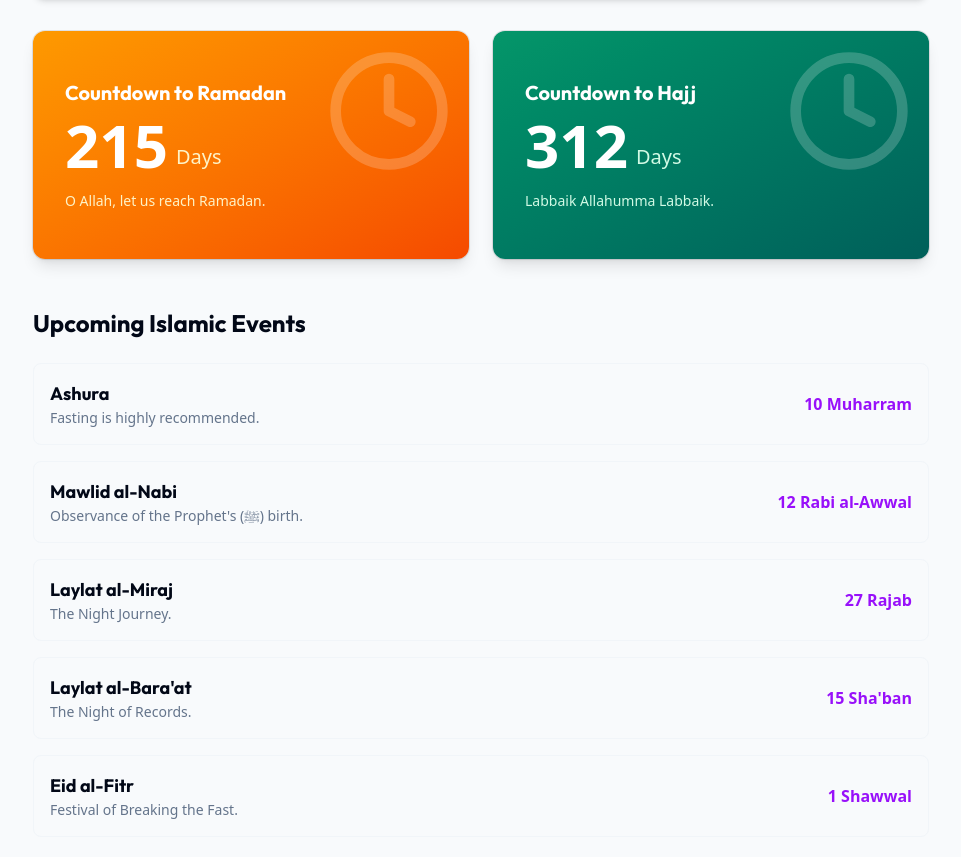
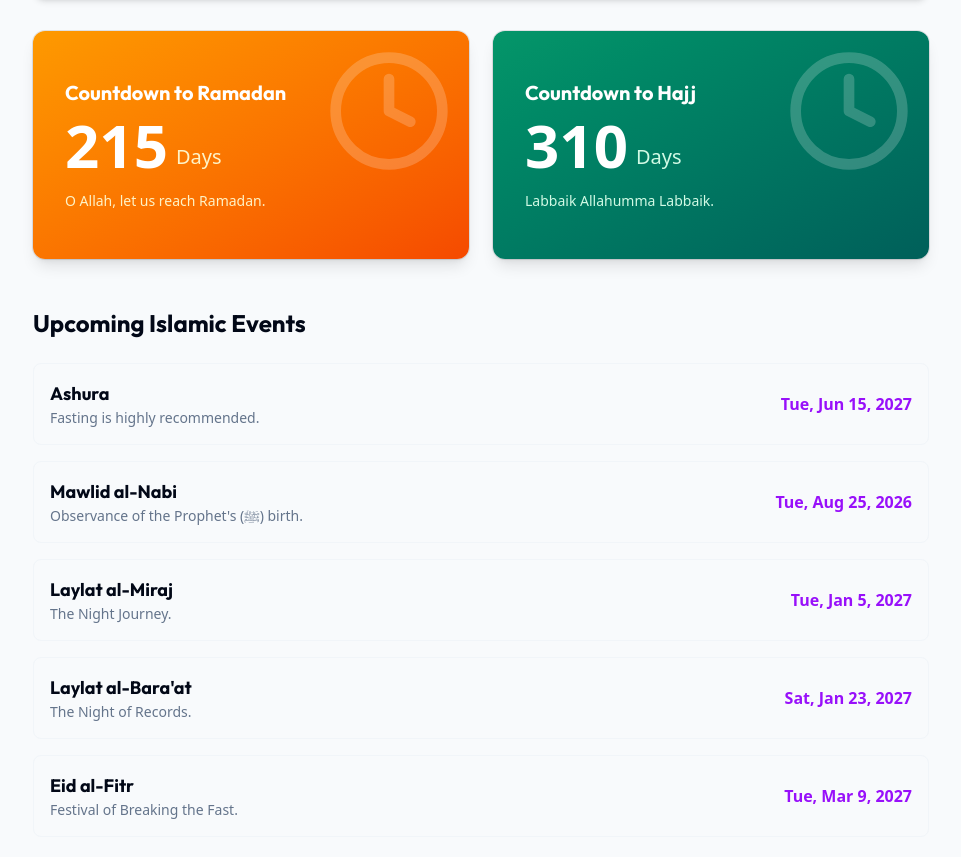
Before and after one commit to hadeedhussainmemon/nur-e-qulb, a Next.js app: page /calendar in a window 1280 px wide. Shown: the part 1124-1981 px from the top of the page, without its empty margins (287-1248 px from the left). Built offline with nearby package versions, Linux system fonts and the light colour scheme; no server answers.

Commit message:
feat: make upcoming islamic events dynamic and add shareable image cards for daily inspiration with promo link

```diff
--- a/src/app/calendar/page.tsx
+++ b/src/app/calendar/page.tsx
@@ -79,7 +79,13 @@ function getHijriDate(date: Date, adjustment: number) {
       month: 'long',
       year: 'numeric'
     });
+    const formatterNum = new Intl.DateTimeFormat('en-US-u-ca-islamic-umalqura', {
+      month: 'numeric'
+    });
     const parts = formatter.formatToParts(adjusted);
+    const monthNumStr = formatterNum.format(adjusted);
+    const monthNum = parseInt(monthNumStr, 10);
+
     let day = '';
     let month = '';
     let year = '';
@@ -88,10 +94,29 @@ function getHijriDate(date: Date, adjustment: number) {
       else if (p.type === 'month') month = p.value;
       else if (p.type === 'year') year = p.value;
     });
-    return { day, month, year };
+    return { day, month, year, monthNum };
   } catch (e) {
-    return { day: String(date.getDate()), month: 'Unknown', year: '1448' };
+    return { day: String(date.getDate()), month: 'Unknown', year: '1448', monthNum: 1 };
   }
+}
+
+function findGregorianDate(hijriDay: number, hijriMonthVal: number, targetHijriYear: number, hijriAdjustment: number): Date | null {
+  const approxGregYear = Math.floor(targetHijriYear * 0.97 + 622);
+  const searchStartDate = new Date(approxGregYear - 1, 0, 1);
+  const searchEndDate = new Date(approxGregYear + 1, 11, 31);
+
+  const tempDate = new Date(searchStartDate);
+  while (tempDate <= searchEndDate) {
+    const h = getHijriDate(tempDate, hijriAdjustment);
+    const hDay = parseInt(h.day, 10);
+    const hYear = parseInt(h.year, 10);
+
+    if (hDay === hijriDay && h.monthNum === hijriMonthVal && hYear === targetHijriYear) {
+      return new Date(tempDate);
+    }
+    tempDate.setDate(tempDate.getDate() + 1);
+  }
+  return null;
 }
 
 function formatTime12(time24: string): string {
@@ -110,6 +135,7 @@ export default function CalendarPage() {
   const [daysToHajj, setDaysToHajj] = useState(0);
   const [daysToRamadan, setDaysToRamadan] = useState(0);
   const [hijriDateString, setHijriDateString] = useState("Loading Hijri Date...");
+  const [upcomingEvents, setUpcomingEvents] = useState<{ event: string; date: string; details: string }[]>([]);
   const [isShareOpen, setIsShareOpen] = useState(false);
 
   const city = (session?.user as any)?.location?.city || 'Makkah';
@@ -150,18 +176,78 @@ export default function CalendarPage() {
     const h = getHijriDate(today, hijriAdjustment);
     setHijriDateString(`${h.day} ${h.month} ${h.year} AH`);
 
-    // Next Ramadan (Approx Feb 8, 2027)
-    // Next Hajj (Approx May 16, 2027)
-    const now = new Date();
-    const nextRamadan = new Date('2027-02-08');
-    const nextHajj = new Date('2027-05-16');
+    const currentHYear = parseInt(h.year, 10);
+    const todayHMonth = h.monthNum;
+    const todayHDay = parseInt(h.day, 10);
 
-    if (now > nextRamadan) nextRamadan.setFullYear(now.getFullYear() + 1);
-    if (now > nextHajj) nextHajj.setFullYear(now.getFullYear() + 1);
+    // Calculate Ramadan Date
+    let ramadanHYear = currentHYear;
+    if (todayHMonth > 9 || (todayHMonth === 9 && todayHDay > 1)) {
+      ramadanHYear += 1;
+    }
+    const ramadanDate = findGregorianDate(1, 9, ramadanHYear, hijriAdjustment) || new Date('2027-02-08');
+
+    // Calculate Hajj Date (starts on 8 Dhu al-Hijjah)
+    let hajjHYear = currentHYear;
+    if (todayHMonth > 12 || (todayHMonth === 12 && todayHDay > 8)) {
+      hajjHYear += 1;
+    }
+    const hajjDate = findGregorianDate(8, 12, hajjHYear, hijriAdjustment) || new Date('2027-05-16');
 
     const msPerDay = 1000 * 60 * 60 * 24;
-    setDaysToRamadan(Math.ceil((nextRamadan.getTime() - now.getTime()) / msPerDay));
-    setDaysToHajj(Math.ceil((nextHajj.getTime() - now.getTime()) / msPerDay));
+    const todayZero = new Date(today);
+    todayZero.setHours(0, 0, 0, 0);
+    const ramadanZero = new Date(ramadanDate);
+    ramadanZero.setHours(0, 0, 0, 0);
+    const hajjZero = new Date(hajjDate);
+    hajjZero.setHours(0, 0, 0, 0);
+
+    setDaysToRamadan(Math.max(0, Math.ceil((ramadanZero.getTime() - todayZero.getTime()) / msPerDay)));
+    setDaysToHajj(Math.max(0, Math.ceil((hajjZero.getTime() - todayZero.getTime()) / msPerDay)));
+
+    // Calculate Gregorian dates for other key events
+    const eventsConfig = [
+      { event: 'Ashura', day: 10, month: 1, details: 'Fasting is highly recommended.' },
+      { event: 'Mawlid al-Nabi', day: 12, month: 3, details: 'Observance of the Prophet\'s (ﷺ) birth.' },
+      { event: 'Laylat al-Miraj', day: 27, month: 7, details: 'The Night Journey.' },
+      { event: 'Laylat al-Bara\'at', day: 15, month: 8, details: 'The Night of Records.' },
+      { event: 'Eid al-Fitr', day: 1, month: 10, details: 'Festival of Breaking the Fast.' },
+    ];
+
+    const resolvedEvents = eventsConfig.map(cfg => {
+      let targetHYear = currentHYear;
+      if (todayHMonth > cfg.month || (todayHMonth === cfg.month && todayHDay > cfg.day)) {
+        targetHYear += 1;
+      }
+
+      const gregDate = findGregorianDate(cfg.day, cfg.month, targetHYear, hijriAdjustment);
+
+      let dateString = '';
+      if (gregDate) {
+        dateString = gregDate.toLocaleDateString('en-US', {
+          weekday: 'short',
+          month: 'short',
+          day: 'numeric',
+          year: 'numeric'
+        });
+      } else {
+        // Fallback description
+        const hijriMonths = [
+          '', 'Muharram', 'Safar', 'Rabi al-Awwal', 'Rabi al-Thani',
+          'Jumada al-Awwal', 'Jumada al-Thani', 'Rajab', 'Sha\'ban',
+          'Ramadan', 'Shawwal', 'Dhu al-Qa\'dah', 'Dhu al-Hijjah'
+        ];
+        dateString = `${cfg.day} ${hijriMonths[cfg.month]}`;
+      }
+
+      return {
+        event: cfg.event,
+        date: dateString,
+        details: cfg.details
+      };
+    });
+
+    setUpcomingEvents(resolvedEvents);
   }, [session, hijriAdjustment]);
 
   const handlePrevMonth = () => {
@@ -363,13 +449,7 @@ export default function CalendarPage() {
       <div className="mt-12">
         <h3 className="text-2xl font-bold mb-6">Upcoming Islamic Events</h3>
         <div className="space-y-4">
-          {[
-            { event: 'Ashura', date: '10 Muharram', details: 'Fasting is highly recommended.' },
-            { event: 'Mawlid al-Nabi', date: '12 Rabi al-Awwal', details: 'Observance of the Prophet\'s (ﷺ) birth.' },
-            { event: 'Laylat al-Miraj', date: '27 Rajab', details: 'The Night Journey.' },
-            { event: 'Laylat al-Bara\'at', date: '15 Sha\'ban', details: 'The Night of Records.' },
-            { event: 'Eid al-Fitr', date: '1 Shawwal', details: 'Festival of Breaking the Fast.' },
-          ].map((item, i) => (
+          {upcomingEvents.map((item, i) => (
             <div key={i} className="flex justify-between items-center p-4 bg-slate-50 dark:bg-slate-900 rounded-lg border border-slate-100 dark:border-slate-800">
               <div>
                 <h4 className="font-bold text-lg">{item.event}</h4>
--- a/src/app/page.tsx
+++ b/src/app/page.tsx
@@ -14,6 +14,7 @@ import { togglePrayerStatus, getPrayerStreaks } from '@/app/actions/prayerAction
 import { logWazeefahProgress } from '@/app/actions/userWazeefahActions';
 import Link from 'next/link';
 import useSWR from 'swr';
+import { ShareCard } from '@/components/quran/ShareCard';
 
 const fetcher = (url: string) => fetch(url, { credentials: 'include' }).then((res) => res.json());
 
@@ -47,6 +48,40 @@ function urlBase64ToUint8Array(base64String: string) {
   }
   return outputArray;
 }
+
+const INSPIRATIONAL_QUOTES = [
+  { text: "Verily, with hardship, there is ease.", source: "Quran 94:6" },
+  { text: "So remember Me; I will remember you.", source: "Quran 2:152" },
+  { text: "My mercy encompasses all things.", source: "Quran 7:156" },
+  { text: "Indeed, Allah is with the patient.", source: "Quran 2:153" },
+  { text: "And He found you lost and guided you.", source: "Quran 93:7" },
+  { text: "And put your trust in Allah; and sufficient is Allah as a Disposer of affairs.", source: "Quran 33:3" },
+  { text: "Does man think that he will be left uncontrolled?", source: "Quran 75:36" },
+  { text: "He knows what is in every heart.", source: "Quran 67:13" },
+  { text: "Indeed, my Lord is near and responsive.", source: "Quran 11:61" },
+  { text: "The best of you are those who have the best character.", source: "Prophet Muhammad (ﷺ)" },
+  { text: "Speak good or remain silent.", source: "Prophet Muhammad (ﷺ)" },
+  { text: "A kind word is a form of charity.", source: "Prophet Muhammad (ﷺ)" },
+  { text: "Whoever guides someone to goodness will have a similar reward.", source: "Prophet Muhammad (ﷺ)" },
+  { text: "Be in this world as if you were a stranger or a traveler.", source: "Prophet Muhammad (ﷺ)" },
+  { text: "Allah does not burden a soul beyond that it can bear.", source: "Quran 2:286" },
+  { text: "Is not Allah sufficient for His servant?", source: "Quran 39:36" },
+  { text: "And speak to people good words.", source: "Quran 2:83" },
+  { text: "Establish prayer, for indeed, prayer prohibits immorality and wrongdoing.", source: "Quran 29:45" },
+  { text: "None of you truly believes until he loves for his brother what he loves for himself.", source: "Prophet Muhammad (ﷺ)" },
+  { text: "Verily, Allah does not look at your appearance or wealth, but at your hearts and actions.", source: "Prophet Muhammad (ﷺ)" },
+  { text: "The most beloved of deeds to Allah are those that are most consistent, even if they are small.", source: "Prophet Muhammad (ﷺ)" },
+  { text: "And if you should count the favor of Allah, you could not enumerate them.", source: "Quran 14:34" },
+  { text: "And whoever fears Allah - He will make for him a way out.", source: "Quran 65:2" },
+  { text: "And provide for him from where he does not expect.", source: "Quran 65:3" },
+  { text: "Allah is the Light of the heavens and the earth.", source: "Quran 24:35" },
+  { text: "Peace it is until the emergence of dawn.", source: "Quran 97:5" },
+  { text: "Say, 'O My servants who have transgressed against themselves, do not despair of the mercy of Allah.'", source: "Quran 39:53" },
+  { text: "And when I am ill, it is He who cures me.", source: "Quran 26:80" },
+  { text: "And hold firmly to the rope of Allah all together and do not become divided.", source: "Quran 3:103" },
+  { text: "And do good; indeed, Allah loves the doers of good.", source: "Quran 2:195" },
+  { text: "And worship your Lord until there comes to you the certainty.", source: "Quran 15:99" }
+];
 
 export default function Dashboard() {
   const { data: session, status } = useSession();
@@ -93,6 +128,22 @@ export default function Dashboard() {
       console.error('Failed to subscribe from user gesture:', err);
     }
   };
+
+  const [copiedInspiration, setCopiedInspiration] = useState(false);
+  const [isInspirationShareOpen, setIsInspirationShareOpen] = useState(false);
+  const [dailyInspiration] = useState(() => {
+    const day = new Date().getDate();
+    return INSPIRATIONAL_QUOTES[(day - 1) % 31];
+  });
+
+  const handleCopyInspiration = useCallback(() => {
+    const textToCopy = `"${dailyInspiration.text}" — ${dailyInspiration.source}\n\nShared via Nur E Qalbb`;
+    if (typeof navigator !== 'undefined' && navigator.clipboard) {
+      navigator.clipboard.writeText(textToCopy);
+      setCopiedInspiration(true);
+      setTimeout(() => setCopiedInspiration(false), 2000);
+    }
+  }, [dailyInspiration]);
 
   // Stats from DB
   const [prayerStreak, setPrayerStreak] = useState(0);
@@ -683,25 +734,52 @@ export default function Dashboard() {
         </Card>
 
         {/* Daily Inspiration / Hadith Card Quote block */}
-        <Card className="p-4 flex flex-col justify-between relative overflow-hidden">
+        <Card className="p-4 flex flex-col justify-between relative overflow-hidden group">
           <div className="absolute right-0 bottom-0 top-0 w-1/3 opacity-[0.04] pointer-events-none text-emerald-450">
             <svg className="h-full w-full" viewBox="0 0 100 60" fill="currentColor">
               <path d="M 40 60 L 40 30 Q 40 10 55 10 Q 70 10 70 30 L 70 60 Z" />
             </svg>
           </div>
           <div className="relative z-10">
-            <h3 className="text-sm font-semibold flex items-center gap-1.5 text-foreground mb-2">
-              <span className="w-1.5 h-1.5 rounded-full bg-emerald-500" /> Daily Inspiration
+            <h3 className="text-sm font-semibold flex items-center justify-between text-foreground mb-2">
+              <span className="flex items-center gap-1.5">
+                <span className="w-1.5 h-1.5 rounded-full bg-emerald-500" /> Daily Inspiration
+              </span>
+              <div className="flex items-center gap-1.5">
+                <button
+                  onClick={handleCopyInspiration}
+                  className="text-[10px] text-muted-foreground hover:text-emerald-500 transition-colors font-medium flex items-center gap-1 px-1.5 py-0.5 rounded hover:bg-slate-105 dark:hover:bg-slate-900 border-0 bg-transparent cursor-pointer"
+                >
+                  {copiedInspiration ? 'Copied! ✓' : 'Copy'}
+                </button>
+                <span className="text-[10px] text-slate-300 dark:text-slate-700">|</span>
+                <button
+                  onClick={() => setIsInspirationShareOpen(true)}
+                  className="text-[10px] text-muted-foreground hover:text-emerald-500 transition-colors font-medium flex items-center gap-1 px-1.5 py-0.5 rounded hover:bg-slate-105 dark:hover:bg-slate-900 border-0 bg-transparent cursor-pointer"
+                >
+                  Share Card
+                </button>
+              </div>
             </h3>
             <p className="text-xs text-muted-foreground leading-relaxed italic">
-              "And seek help through patience and prayer. And indeed, it is difficult except for the humble."
+              "{dailyInspiration.text}"
             </p>
           </div>
           <p className="text-[10px] text-emerald-400 font-semibold text-right mt-2 relative z-10">
-            — Quran 2:45
+            — {dailyInspiration.source}
           </p>
         </Card>
       </div>
+
+      {isInspirationShareOpen && (
+        <ShareCard
+          isOpen={isInspirationShareOpen}
+          onClose={() => setIsInspirationShareOpen(false)}
+          mode="inspiration"
+          translationText={dailyInspiration.text}
+          reference={dailyInspiration.source}
+        />
+      )}
     </div>
   );
 }
--- a/src/components/quran/ShareCard.tsx
+++ b/src/components/quran/ShareCard.tsx
@@ -12,7 +12,7 @@ interface ShareCardProps {
   reference: string;
   isOpen: boolean;
   onClose: () => void;
-  mode?: 'verse' | 'calendar';
+  mode?: 'verse' | 'calendar' | 'inspiration';
   calendarData?: {
     gregorianDate: string;
     hijriDate: string;
@@ -168,7 +168,8 @@ export function ShareCard({
         // Try programmatic download as a primary attempt
         try {
           const link = document.createElement('a');
-          link.download = `${mode === 'calendar' ? 'NamazSchedule' : 'NurEQulb'}-${reference.replace(/\s+/g, '-')}.png`;
+          const prefix = mode === 'calendar' ? 'NamazSchedule' : mode === 'inspiration' ? 'DailyInspiration' : 'NurEQulb';
+          link.download = `${prefix}-${reference.replace(/\s+/g, '-')}.png`;
           link.href = image;
           document.body.appendChild(link);
           link.click();
@@ -194,14 +195,22 @@ export function ShareCard({
       const blob = await new Promise<Blob | null>((resolve) => canvas.toBlob(resolve, 'image/png'));
       if (!blob) throw new Error('Blob generation failed');
 
-      const file = new File([blob], `${mode === 'calendar' ? 'NamazSchedule' : 'NurEQulb'}-${reference.replace(/\s+/g, '-')}.png`, { type: 'image/png' });
+      const filePrefix = mode === 'calendar' ? 'NamazSchedule' : mode === 'inspiration' ? 'DailyInspiration' : 'NurEQulb';
+      const file = new File([blob], `${filePrefix}-${reference.replace(/\s+/g, '-')}.png`, { type: 'image/png' });
 
       // Check if browser supports Web Share API file sharing
       if (navigator.canShare && navigator.canShare({ files: [file] })) {
+        const promoText = `Start using Nur-e-Qulb today to make your prayers and adhkar better! Visit: https://nur-e-qulb.vercel.app`;
+        const shareText = mode === 'calendar'
+          ? `Namaz schedule for ${reference}\n\n${promoText}`
+          : mode === 'inspiration'
+            ? `Daily Inspiration: "${translationText}" — ${reference}\n\n${promoText}`
+            : `Quran Verse: "${translationText}" — ${reference}\n\n${promoText}`;
+
         await navigator.share({
           files: [file],
-          title: mode === 'calendar' ? "Today's Prayer Schedule" : 'Nur-e-Qulb Share',
-          text: mode === 'calendar' ? `Namaz schedule for ${reference}` : `Read Quran on Nur-e-Qulb: ${reference}`
+          title: mode === 'calendar' ? "Today's Prayer Schedule" : mode === 'inspiration' ? 'Daily Spiritual Reminder' : 'Nur-e-Qulb Share',
+          text: shareText
         });
       } else {
         // Fallback to download preview if sharing is not supported
@@ -225,7 +234,7 @@ export function ShareCard({
           {/* Header */}
           <div className="px-5 py-4 border-b border-slate-100 dark:border-slate-800/80 flex justify-between items-center bg-slate-50 dark:bg-slate-900/50">
             <h3 className="font-bold text-slate-800 dark:text-white flex items-center gap-2">
-              <Share2 className="w-4 h-4 text-emerald-500" /> {mode === 'calendar' ? "Share Namaz Schedule" : "Share Quran Verse"}
+              <Share2 className="w-4 h-4 text-emerald-500" /> {mode === 'calendar' ? "Share Namaz Schedule" : mode === 'inspiration' ? "Share Daily Inspiration" : "Share Quran Verse"}
             </h3>
             <Button variant="ghost" size="icon" onClick={onClose} className="rounded-full h-8 w-8 hover:bg-slate-200 dark:hover:bg-slate-850">
               <X className="w-5 h-5" />
@@ -388,7 +397,7 @@ export function ShareCard({
               {/* Branding Link Footer */}
               <div style={{ display: 'flex', flexDirection: 'column', alignItems: 'center', gap: '2px', opacity: 0.85, position: 'relative', zIndex: 10 }}>
                 <span className="font-outfit" style={{ fontSize: '8px', fontWeight: 'bold', letterSpacing: '0.1em', color: '#34d399', textTransform: 'uppercase' }}>
-                  {mode === 'calendar' ? "DAILY NAMAZ SCHEDULE" : "READ QURAN ONLINE"}
+                  {mode === 'calendar' ? "DAILY NAMAZ SCHEDULE" : mode === 'inspiration' ? "DAILY INSPIRATION" : "READ QURAN ONLINE"}
                 </span>
                 <span className="font-outfit" style={{ fontSize: '9px', fontWeight: 500, color: '#cbd5e1', letterSpacing: '0.05em' }}>
                   nur-e-qulb.vercel.app
```
